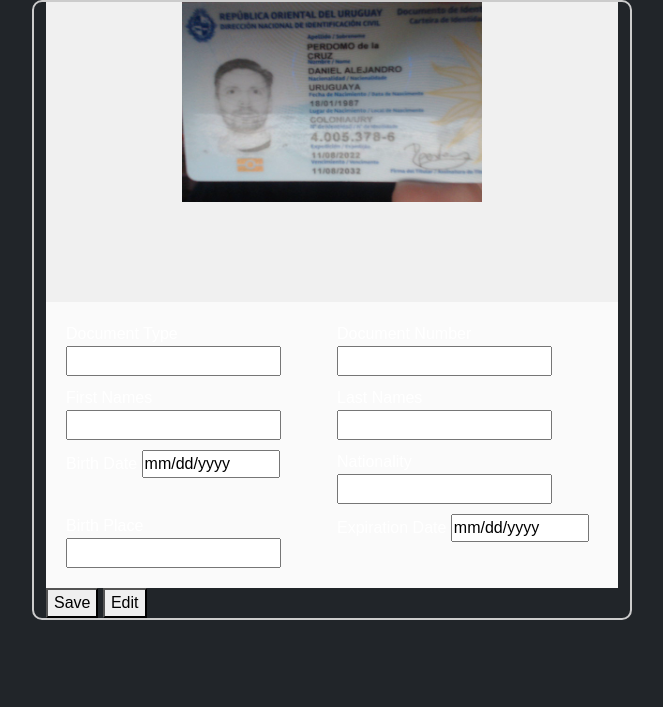
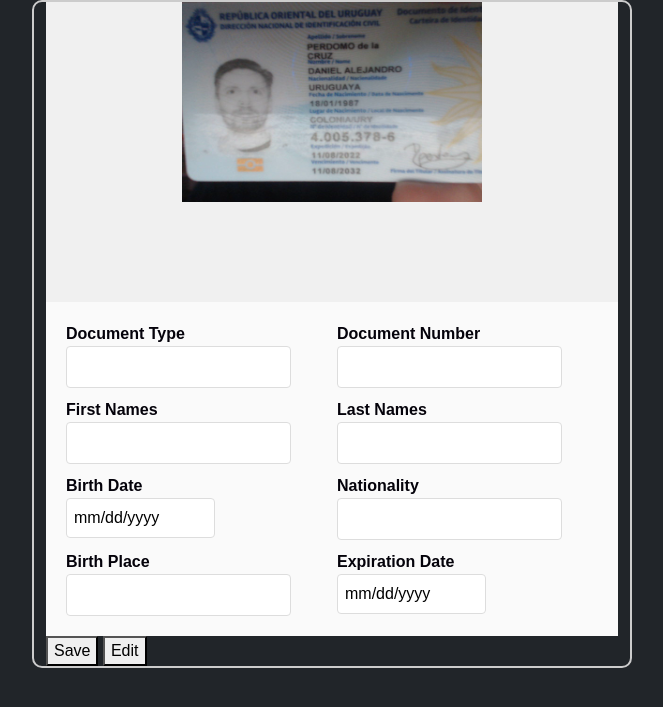
Before and after one commit to GoblinSwarm/docreader, a Django app: template reader/templates/reader/edit_data.html in a window 1280 px wide. Shown: the top 707 px of the page, without its empty margins (308-971 px from the left). Run offline with Django 5.2, Linux system fonts and the light colour scheme; the template is opened without the code that fills it: values that come from a table or form of the project are taken from there, others are empty; data comes from the database, SQL or seed files in the repository.

Commit message:
Fixed image issue, modified table of data, shows info aboput fields correctly

```diff
--- a/reader/static/reader/css/styles.css
+++ b/reader/static/reader/css/styles.css
@@ -66,3 +66,27 @@
     border-radius: 5px;
     background: white;
 }
+
+.field {
+    color: #04020a;
+}
+
+.field label {
+    width: 150px; /* Ancho fijo para las etiquetas */
+    font-weight: bold;
+    margin-right: 10px;
+}
+
+.field input {
+    flex: 1;
+    padding: 8px;
+    border: 1px solid #ddd;
+    border-radius: 4px;
+    font-size: 16px;
+}
+
+/* Estilo especial para los campos de fecha */
+.field input[type="date"] {
+    padding: 7px; /* Ajuste para que coincida con los text inputs */
+    height: auto; /* Anula el height por defecto */
+}
```
Also changed, not shown: reader/processor/image_processing.py (+23 -3 lines), reader/views.py (+13 -15 lines).
